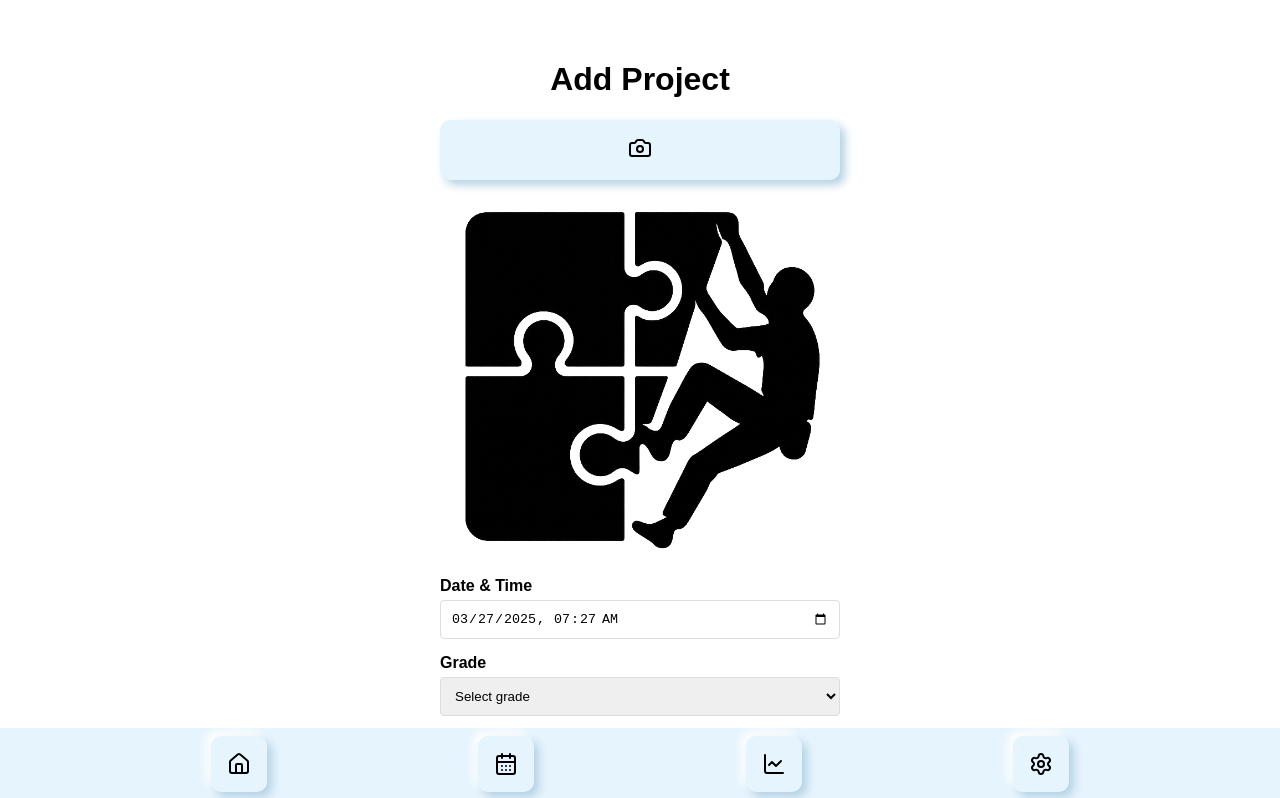
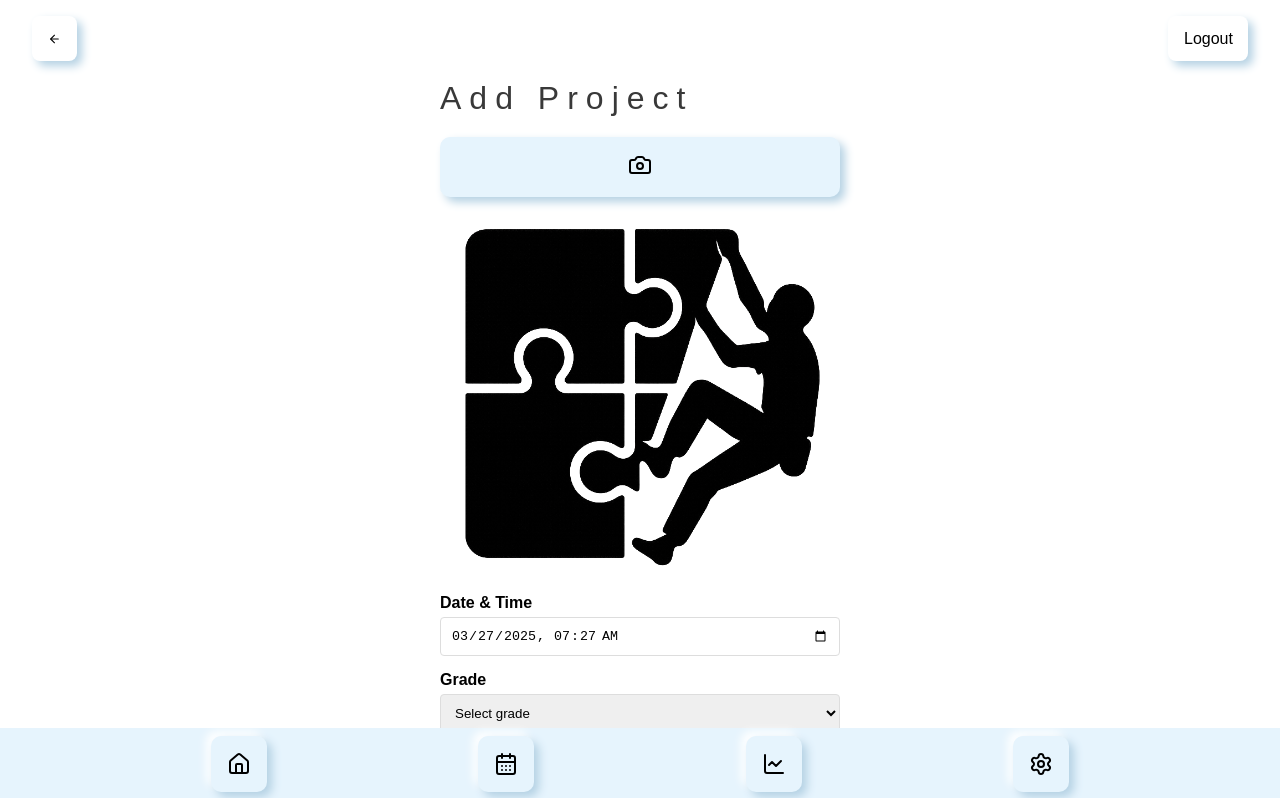
Before and after one commit to vee-b/hooked, a SvelteKit app: page /projectDetails in a window 1280 px wide. Shown: the top 798 px of the page. Built offline with nearby package versions, Linux system fonts and the light colour scheme; sample sign-in values are in the browser's storage.

Commit message:
back nav & logout buttons added to all relevant pages

```diff
--- a/src/routes/+page.svelte
+++ b/src/routes/+page.svelte
@@ -8,12 +8,17 @@
   import { PlusCircle, Filter } from 'lucide-svelte';
   import type { Project } from '../models/Project';
   import { fetchActiveProjects, fetchActiveFilteredProjects } from '../stores/projectsList';
-  import { checkLoginStatus } from '../controllers/accountsController';
+  import { checkLoginStatus, logoutAccount } from '../controllers/accountsController';
   import { tick } from 'svelte';
   import { slide } from 'svelte/transition'
   import { afterNavigate } from '$app/navigation';
 
   export const projectsList = writable<Project[]>([]);
+
+  // Handle logout on button click
+  const handleLogout = () => {
+    logoutAccount();
+  };
 
   const navigateToNewProject = () => {
     goto('/projectDetails');
@@ -105,6 +110,26 @@
     font-family: 'Poppins', sans-serif;
     background-color: #e6f4fd;
     color: black;
+  }
+
+  .logout-button-wrapper {
+    display: inline;
+    position: absolute;
+    top: 1rem;
+    right: 1rem; /* Place the logout button at the top right */
+  }
+
+  .logout-button {
+    display: flex;
+    align-items: center;
+    background: none;
+    border: none;
+    width: 80px;
+    height: 45px;
+    cursor: pointer;
+    border-radius: 8px;
+    transition: background 0.3s ease;
+    margin-right: 1rem;
   }
 
   .project-components-container {
@@ -290,6 +315,12 @@
 <div class="home">
   <h1 class="title">Active Projects</h1>
 
+  <div class="logout-button-wrapper">
+    <button class="logout-button" on:click={handleLogout}>
+      Logout
+    </button>
+  </div>
+
   <div class="divider"></div>
 
   <div class=top-buttons-container>
--- a/src/routes/annotations/+page.svelte
+++ b/src/routes/annotations/+page.svelte
@@ -8,7 +8,8 @@
   import { invoke } from '@tauri-apps/api/core';
   import { Project } from '../../models/Project';
   import { updateAnnotations, annotations, fetchProjectById } from '../../stores/projectsList';
-  import { checkLoginStatus } from '../../controllers/accountsController';
+  import { checkLoginStatus, logoutAccount } from '../../controllers/accountsController';
+  import { ArrowLeft } from 'lucide-svelte';
 
   let imagePath = '';
   let projectId = '';
@@ -16,6 +17,11 @@
   let points: { lat: string; lng: string; note: string[] }[] = [];
   let editNotesMode = false; // Toggle for enabling/disabling coordinates editing
   let currentNote = ''; // Stores the current note entered by the user
+
+  // Handle logout on button click
+  const handleLogout = () => {
+    logoutAccount();
+  };
 
   // Fetch project details on mount
   onMount(async () => {
@@ -152,9 +158,65 @@
     target.style.height = "auto"; // Reset height
     target.style.height = target.scrollHeight + "px"; // Adjust height
   }
-    </script>
+
+  function navigateBack() {
+    if (history.length > 1) {
+      history.back(); // Navigate to previous page
+    } else {
+      goto('/projectDetails');
+    }
+  }
+</script>
 
 <style>
+  .back-button-wrapper {
+    position: absolute;
+    top: 1rem;
+    left: 1rem;
+  }
+
+  .back-button {
+    display: flex;
+    align-items: center;
+    background: none;
+    border: none;
+    width: 45px;
+    height: 45px;
+    cursor: pointer;
+    border-radius: 8px;
+    transition: background 0.3s ease;
+    margin-left: 1rem;
+  }
+
+  .logout-button-wrapper {
+    position: absolute;
+    top: 1rem;
+    right: 1rem; /* Place the logout button at the top right */
+  }
+
+  .logout-button {
+    display: flex;
+    align-items: center;
+    background: none;
+    border: none;
+    width: 80px;
+    height: 45px;
+    cursor: pointer;
+    border-radius: 8px;
+    transition: background 0.3s ease;
+    margin-right: 1rem;
+  }
+
+  .title {
+    color: rgb(57, 57, 57);
+    font-size: 2rem;
+    font-weight: lighter;
+    margin-bottom: 20px;
+    margin-top: 40px;
+    text-align: start;
+    letter-spacing: 8px;
+  }
+
   .container {
     text-align: center;
     padding: 20px;
@@ -205,7 +267,19 @@
 </style>
 
 <div class="container">
-  <h1>Annotations</h1>
+  <h1 class="title">Annotations</h1>
+
+  <div class="back-button-wrapper">
+    <button class="back-button" on:click={navigateBack}>
+      <ArrowLeft />
+    </button>
+  </div>
+
+  <div class="logout-button-wrapper">
+    <button class="logout-button" on:click={handleLogout}>
+      Logout
+    </button>
+  </div>
 
   {#if imagePath}
       <div class="image-wrapper">
--- a/src/routes/inactiveProjects/+page.svelte
+++ b/src/routes/inactiveProjects/+page.svelte
@@ -8,12 +8,17 @@
   import { PlusCircle, Filter } from 'lucide-svelte';
   import type { Project } from '../../models/Project';
   import { fetchInactiveProjects, fetchInactiveFilteredProjects, deleteProject } from '../../stores/projectsList';
-  import { checkLoginStatus } from '../../controllers/accountsController';
+  import { checkLoginStatus, logoutAccount } from '../../controllers/accountsController';
   import { tick } from 'svelte';
   import { slide } from 'svelte/transition'
   import { afterNavigate } from '$app/navigation';
 
   export const projectsList = writable<Project[]>([]);
+
+  // Handle logout on button click
+  const handleLogout = () => {
+    logoutAccount();
+  };
 
   const fetchProjects = async () => {
   try {
@@ -97,6 +102,26 @@
     font-family: 'Poppins', sans-serif;
     background-color: #e6f4fd;
     color: black;
+  }
+
+  .logout-button-wrapper {
+    display: inline;
+    position: absolute;
+    top: 1rem;
+    right: 1rem; /* Place the logout button at the top right */
+  }
+
+  .logout-button {
+    display: flex;
+    align-items: center;
+    background: none;
+    border: none;
+    width: 80px;
+    height: 45px;
+    cursor: pointer;
+    border-radius: 8px;
+    transition: background 0.3s ease;
+    margin-right: 1rem;
   }
 
   .project-components-container {
@@ -268,6 +293,12 @@
 <div class="home">
   <h1 class="title">Inactive Projects</h1>
 
+  <div class="logout-button-wrapper">
+    <button class="logout-button" on:click={handleLogout}>
+      Logout
+    </button>
+  </div>
+
   <div class="divider"></div>
 
   <div class=top-buttons-container>
--- a/src/routes/projectDetails/+page.svelte
+++ b/src/routes/projectDetails/+page.svelte
@@ -4,12 +4,12 @@
   import { onMount } from 'svelte';
   import { goto } from '$app/navigation';
   import { invoke } from '@tauri-apps/api/core';
-  import { Camera } from 'lucide-svelte';
+  import { Camera, ArrowLeft, LogOut } from 'lucide-svelte';
   import { Camera as CapacitorCamera, CameraResultType } from '@capacitor/camera';
   import { Capacitor } from '@capacitor/core';
   import { addProject, editProject, fetchProjectById, sanitizeFileName, annotations, initializeProjectsList } from '../../stores/projectsList';
   import { Project } from '../../models/Project';
-  import { checkLoginStatus } from '../../controllers/accountsController';
+  import { checkLoginStatus, logoutAccount } from '../../controllers/accountsController';
   import { gradeSystem, getCurrentGrades, convertVScaleGrade, convertFontScaleGrade } from '../../stores/settingsStore';
 
   // Form state and mode indicator
@@ -30,6 +30,11 @@
 
   $: currentGrades = getCurrentGrades($gradeSystem);
   $: selectedOption = convertVScaleGrade(selectedOption, $gradeSystem);
+
+  // Handle logout on button click
+  const handleLogout = () => {
+    logoutAccount();
+  };
 
   // Helper function to format the Date to "YYYY-MM-DDThh:mm"
   function formatDateForInput(date: Date): string {
@@ -200,11 +205,64 @@
   }
 
   function navigateToHome() {
-    goto('/');
+    if (history.length > 1) {
+      history.back(); // Navigate to previous page
+    } else {
+      goto('/');
+    }
   }
 </script>
 
 <style>
+  .back-button-wrapper {
+    /* display: inline; */
+    position: absolute;
+    top: 1rem;
+    left: 1rem;
+  }
+
+  .back-button {
+    display: flex;
+    align-items: center;
+    background: none;
+    border: none;
+    width: 45px;
+    height: 45px;
+    cursor: pointer;
+    border-radius: 8px;
+    transition: background 0.3s ease;
+    margin-left: 1rem;
+  }
+
+  .logout-button-wrapper {
+    position: absolute;
+    top: 1rem;
+    right: 1rem; /* Place the logout button at the top right */
+  }
+
+  .logout-button {
+    display: flex;
+    align-items: center;
+    background: none;
+    border: none;
+    width: 80px;
+    height: 45px;
+    cursor: pointer;
+    border-radius: 8px;
+    transition: background 0.3s ease;
+    margin-right: 1rem;
+  }
+
+  .title {
+    color: rgb(57, 57, 57);
+    font-size: 2rem;
+    font-weight: lighter;
+    margin-bottom: 20px;
+    margin-top: 40px;
+    text-align: start;
+    letter-spacing: 8px;
+  }
+
   .container {
     max-width: 400px;
     margin: 0 auto;
@@ -264,29 +322,6 @@
     margin-right: 5px;
   }
 
-
-
-  /* .checkbox-container {
-    display: flex;
-    gap: 10px;
-    font-size: 0.75rem;
-  }
-
-  .checkbox-item {
-    display: flex;
-    align-items: center;
-    gap: 5px;
-  }
-
-  input[type="checkbox"] {
-    width: 25px !important;
-    height: 15px !important;
-  } */
-
-
-
-
-
   button {
     display: block;
     width: 100%;
@@ -327,11 +362,23 @@
 </style>
 
 <div class="container">
-  <h1>{isEditMode ? "Edit Project" : "Add Project"}</h1>
+  <h1 class="title">{isEditMode ? "Edit Project" : "Add Project"}</h1>
 
   {#if message}
     <p class="message">{message}</p>
   {/if}
+
+  <div class="back-button-wrapper">
+    <button class="back-button" on:click={navigateToHome}>
+      <ArrowLeft />
+    </button>
+  </div>
+
+  <div class="logout-button-wrapper">
+    <button class="logout-button" on:click={handleLogout}>
+      Logout
+    </button>
+  </div>
 
   <div class="button-row">
     <button on:click={pickImage}>
@@ -400,8 +447,4 @@
       {isEditMode ? "Update Project" : "Add Project"}
     </button>
   </div>
-
-  <div class="button-row">
-    <button on:click={navigateToHome}>Back to Home</button>
-  </div>
 </div>
--- a/src/routes/settings/+page.svelte
+++ b/src/routes/settings/+page.svelte
@@ -42,6 +42,25 @@
     letter-spacing: 8px; /* Adjust the value to control the space between letters */
   }
 
+  .logout-button-wrapper {
+    position: absolute;
+    top: 1rem;
+    left: 1.5rem; /* Place the logout button at the top right */
+  }
+
+  .logout-button {
+    display: flex;
+    align-items: center;
+    background: none;
+    border: none;
+    width: 80px;
+    height: 45px;
+    cursor: pointer;
+    border-radius: 8px;
+    transition: background 0.3s ease;
+    margin-right: 1rem;
+  }
+
   .grade-dropdown {
     border: p-2 rounded;
     width: 40%;
@@ -68,6 +87,12 @@
 </style>
 
 <div class="settings">
+  <div class="logout-button-wrapper">
+    <button class="logout-button" on:click={handleLogout}>
+      Logout
+    </button>
+  </div>
+
   <h1 class="title">Settings</h1>
 
   <!-- Dropdown for Grade System -->
@@ -83,8 +108,4 @@
   </select>
 
   <!-- <p>Grade System: {$gradeSystem}</p> -->
-
-  <button on:click={handleLogout} class="logout-button">
-    Logout
-  </button>
 </div>
--- a/src/routes/stats/+page.svelte
+++ b/src/routes/stats/+page.svelte
@@ -2,7 +2,12 @@
   import { goto } from "$app/navigation";
   import { onMount } from 'svelte';
   import SendsComponent from '../../components/SendsComponent.svelte'; // Adjust the path as necessary
-  import { checkLoginStatus } from '../../controllers/accountsController';
+  import { checkLoginStatus, logoutAccount } from '../../controllers/accountsController';
+
+  // Handle logout on button click
+  const handleLogout = () => {
+    logoutAccount();
+  };
 
   // Fetch project details on mount
   onMount(async () => {
@@ -22,6 +27,26 @@
     padding-bottom: 4rem;
   }
 
+  .logout-button-wrapper {
+    display: inline;
+    position: absolute;
+    top: 1rem;
+    right: 1rem; /* Place the logout button at the top right */
+  }
+
+  .logout-button {
+    display: flex;
+    align-items: center;
+    background: none;
+    border: none;
+    width: 80px;
+    height: 45px;
+    cursor: pointer;
+    border-radius: 8px;
+    transition: background 0.3s ease;
+    margin-right: 1rem;
+  }
+
   .title {
     color: rgb(57, 57, 57);
     font-weight: lighter;
@@ -32,5 +57,12 @@
 
 <div class="home">
   <h1 class="title">Stats</h1>
+
+  <div class="logout-button-wrapper">
+    <button class="logout-button" on:click={handleLogout}>
+      Logout
+    </button>
+  </div>
+
   <SendsComponent />
 </div>
```
